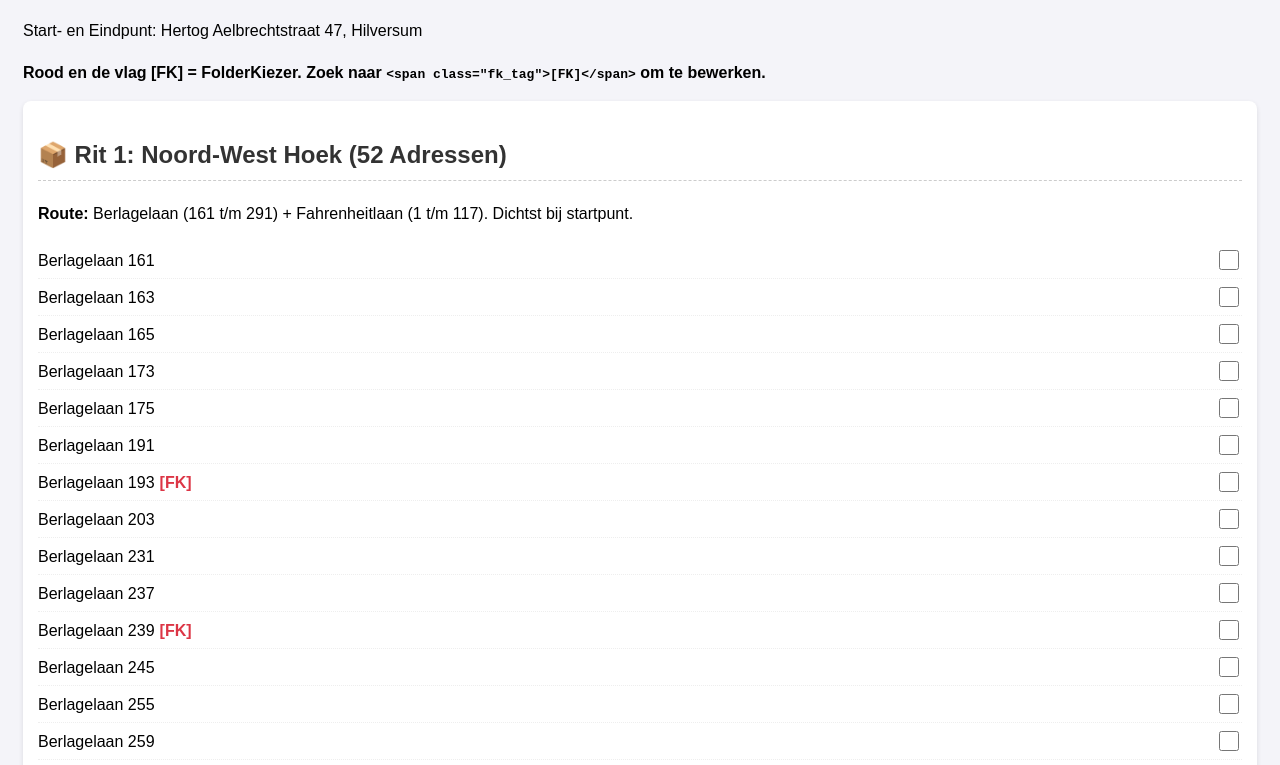
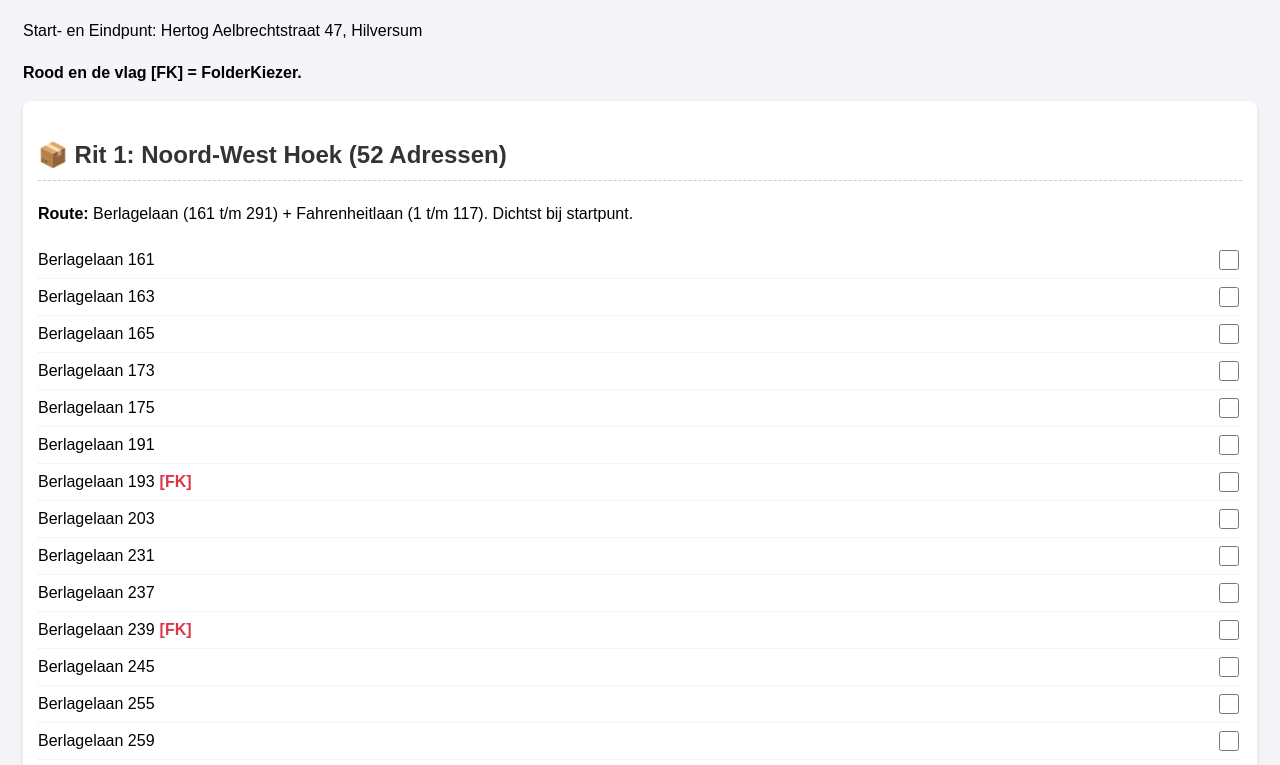
Before and after one commit to mip-studios/folders, a plain HTML site: page index.html in a window 1280 px wide. Shown: the part 106-871 px from the top of the page. Drawn offline with Linux system fonts and the light colour scheme.

Commit message:
Update index.html

```diff
--- a/index.html
+++ b/index.html
@@ -1,7 +1,7 @@
 <!DOCTYPE html>
 <html>
 <head>
-    <title>Folder Looplijst Wijk 122203 (Bewerken)</title>
+    <title>Folder Looplijst Wijk 122203 (Definitief)</title>
     <meta name="viewport" content="width=device-width, initial-scale=1">
     <style>
         body { font-family: sans-serif; line-height: 1.6; padding: 15px; background-color: #f4f4f9; }
@@ -12,15 +12,14 @@
         .adres:last-child { border-bottom: none; }
         .adres-info { flex-grow: 1; }
         input[type="checkbox"] { margin-left: 10px; min-width: 20px; min-height: 20px; }
-        /* De FK-tag is nu een span met een duidelijke klasse voor bewerking en weergave */
         .fk_tag { font-weight: bold; color: #dc3545; margin-left: 5px; }
         .opmerking { font-style: italic; color: #555; margin-top: 10px; }
     </style>
 </head>
 <body>
-    <h1>Folder Looplijst Wijk 122203 (239/257 Adressen)</h1>
+    <h1>Folder Looplijst Wijk 122203 (252 Adressen)</h1>
     <p>Start- en Eindpunt: Hertog Aelbrechtstraat 47, Hilversum</p>
-    <p><strong>Rood en de vlag [FK] = FolderKiezer. Zoek naar <code>&lt;span class="fk_tag"&gt;[FK]&lt;/span&gt;</code> om te bewerken.</strong></p>
+    <p><strong>Rood en de vlag [FK] = FolderKiezer.</strong></p>
 
     <div class="rit-container">
         <h2>📦 Rit 1: Noord-West Hoek (52 Adressen)</h2>
@@ -83,8 +82,8 @@
     </div>
 
     <div class="rit-container">
-        <h2>📦 Rit 2: Noord S-Oost Blok (52 Adressen)</h2>
-        <p><strong>Route:</strong> Aansluitend op Fahrenheitlaan, verder de wijk in (Oost- en Noordoost-hoek).</p>
+        <h2>📦 Rit 2: Noord-Oost Blok (52 Adressen)</h2>
+        <p><strong>Route:</strong> Simon Stevinweg (109-119) + Lieven de Keylaan (53-103) + Outshoornlaan (1-38) + Pieter Postlaan (1-19). Perfecte lus in het noordoosten.</p>
 
         <div class="adres"><span class="adres-info">Fahrenheitlaan 119<span class="fk_tag">[FK]</span></span><input type="checkbox"></div>
         <div class="adres"><span class="adres-info">Fahrenheitlaan 123</span><input type="checkbox"></div>
@@ -141,6 +140,12 @@
         <div class="adres"><span class="adres-info">Outshoornlaan 17</span><input type="checkbox"></div>
         <div class="adres"><span class="adres-info">Outshoornlaan 18</span><input type="checkbox"></div>
         <div class="adres"><span class="adres-info">Outshoornlaan 20</span><input type="checkbox"></div>
+    </div>
+
+    <div class="rit-container">
+        <h2>📦 Rit 3: Zuidelijk Midden Blok (52 Adressen)</h2>
+        <p><strong>Route:</strong> Pieter Postlaan (volledig) en Celsiuslaan (grootste deel).</p>
+
         <div class="adres"><span class="adres-info">Outshoornlaan 22</span><input type="checkbox"></div>
         <div class="adres"><span class="adres-info">Outshoornlaan 26</span><input type="checkbox"></div>
         <div class="adres"><span class="adres-info">Outshoornlaan 34</span><input type="checkbox"></div>
@@ -157,18 +162,31 @@
         <div class="adres"><span class="adres-info">Pieter Postlaan 15</span><input type="checkbox"></div>
         <div class="adres"><span class="adres-info">Pieter Postlaan 17</span><input type="checkbox"></div>
         <div class="adres"><span class="adres-info">Pieter Postlaan 19</span><input type="checkbox"></div>
+        <div class="adres"><span class="adres-info">Pieter Postlaan 25</span><input type="checkbox"></div>
+        <div class="adres"><span class="adres-info">Pieter Postlaan 27</span><input type="checkbox"></div>
+        <div class="adres"><span class="adres-info">Pieter Postlaan 37</span><input type="checkbox"></div>
+        <div class="adres"><span class="adres-info">Pieter Postlaan 41<span class="fk_tag">[FK]</span></span><input type="checkbox"></div>
+        <div class="adres"><span class="adres-info">Pieter Postlaan 43</span><input type="checkbox"></div>
+        <div class="adres"><span class="adres-info">Pieter Postlaan 45</span><input type="checkbox"></div>
+        <div class="adres"><span class="adres-info">Pieter Postlaan 47</span><input type="checkbox"></div>
+        <div class="adres"><span class="adres-info">Pieter Postlaan 49<span class="fk_tag">[FK]</span></span><input type="checkbox"></div>
+        <div class="adres"><span class="adres-info">Pieter Postlaan 51</span><input type="checkbox"></div>
+        <div class="adres"><span class="adres-info">Pieter Postlaan 53</span><input type="checkbox"></div>
+        <div class="adres"><span class="adres-info">Pieter Postlaan 57</span><input type="checkbox"></div>
+        <div class="adres"><span class="adres-info">Pieter Postlaan 59</span><input type="checkbox"></div>
+        <div class="adres"><span class="adres-info">Pieter Postlaan 61</span><input type="checkbox"></div>
+        <div class="adres"><span class="adres-info">Pieter Postlaan 63</span><input type="checkbox"></div>
+        <div class="adres"><span class="adres-info">Pieter Postlaan 65</span><input type="checkbox"></div>
+        <div class="adres"><span class="adres-info">Pieter Postlaan 67</span><input type="checkbox"></div>
+        <div class="adres"><span class="adres-info">Pieter Postlaan 69</span><input type="checkbox"></div>
+        <div class="adres"><span class="adres-info">Pieter Postlaan 71</span><input type="checkbox"></div>
+        <div class="adres"><span class="adres-info">Pieter Postlaan 73</span><input type="checkbox"></div>
 
         <div class="adres"><span class="adres-info">Celsiuslaan 1</span><input type="checkbox"></div>
         <div class="adres"><span class="adres-info">Celsiuslaan 2</span><input type="checkbox"></div>
         <div class="adres"><span class="adres-info">Celsiuslaan 3</span><input type="checkbox"></div>
         <div class="adres"><span class="adres-info">Celsiuslaan 4</span><input type="checkbox"></div>
         <div class="adres"><span class="adres-info">Celsiuslaan 5</span><input type="checkbox"></div>
-    </div>
-
-    <div class="rit-container">
-        <h2>📦 Rit 3: Zuid-West Blok (52 Adressen)</h2>
-        <p><strong>Route:</strong> Werkt de temperatuurstraten (Celsiuslaan, Raumurlaan, Snelliuslaan) af, en begint aan de Johannes Geradtsweg.</p>
-
         <div class="adres"><span class="adres-info">Celsiuslaan 6</span><input type="checkbox"></div>
         <div class="adres"><span class="adres-info">Celsiuslaan 7</span><input type="checkbox"></div>
         <div class="adres"><span class="adres-info">Celsiuslaan 8</span><input type="checkbox"></div>
@@ -191,6 +209,12 @@
         <div class="adres"><span class="adres-info">Celsiuslaan 32</span><input type="checkbox"></div>
         <div class="adres"><span class="adres-info">Celsiuslaan 33</span><input type="checkbox"></div>
         <div class="adres"><span class="adres-info">Celsiuslaan 34</span><input type="checkbox"></div>
+    </div>
+
+    <div class="rit-container">
+        <h2>📦 Rit 4: Zuid-Oost Blok (52 Adressen)</h2>
+        <p><strong>Route:</strong> Maakt Celsiuslaan af en loopt via Raumurlaan en Snelliuslaan naar de oostelijke rand (Johannes Geradtsweg/V Ketschmar van Veenln).</p>
+
         <div class="adres"><span class="adres-info">Celsiuslaan 35<span class="fk_tag">[FK]</span></span><input type="checkbox"></div>
         <div class="adres"><span class="adres-info">Celsiuslaan 37</span><input type="checkbox"></div>
         <div class="adres"><span class="adres-info">Celsiuslaan 39</span><input type="checkbox"></div>
@@ -204,7 +228,7 @@
         <div class="adres"><span class="adres-info">Raumurlaan 9</span><input type="checkbox"></div>
         <div class="adres"><span class="adres-info">Raumurlaan 10<span class="fk_tag">[FK]</span></span><input type="checkbox"></div>
         <div class="adres"><span class="adres-info">Raumurlaan 18</span><input type="checkbox"></div>
-        <div class="adres"><span class="adres-info">Raumurlaan 20</span><input type="checkbox"></div>
+        <div class="adres"><span class="adres-info">Raumurlaan 20<span class="fk_tag">[FK]</span></span><input type="checkbox"></div>
         <div class="adres"><span class="adres-info">Raumurlaan 21<span class="fk_tag">[FK]</span></span><input type="checkbox"></div>
         <div class="adres"><span class="adres-info">Raumurlaan 23</span><input type="checkbox"></div>
         <div class="adres"><span class="adres-info">Raumurlaan 26</span><input type="checkbox"></div>
@@ -216,8 +240,7 @@
 
         <div class="adres"><span class="adres-info">Snelliuslaan 32</span><input type="checkbox"></div>
         <div class="adres"><span class="adres-info">Snelliuslaan 34</span><input type="checkbox"></div>
-        <div class="adres"><span class="adres-info">Snelliuslaan 38</span><input type="checkbox"></div>
-        <div class="adres"><span class="adres-info">Snelliuslaan 39<span class="fk_tag">[FK]</span></span><input type="checkbox"></div>
+        <div class="adres"><span class="adres-info">Snelliuslaan 38<span class="fk_tag">[FK]</span></span><input type="checkbox"></div>
         <div class="adres"><span class="adres-info">Snelliuslaan 42</span><input type="checkbox"></div>
         <div class="adres"><span class="adres-info">Snelliuslaan 48</span><input type="checkbox"></div>
         <div class="adres"><span class="adres-info">Snelliuslaan 52</span><input type="checkbox"></div>
@@ -228,18 +251,12 @@
 
         <div class="adres"><span class="adres-info">Johannes Geradtsweg 74</span><input type="checkbox"></div>
         <div class="adres"><span class="adres-info">Johannes Geradtsweg 76</span><input type="checkbox"></div>
-    </div>
-
-    <div class="rit-container">
-        <h2>📦 Rit 4: Oost Blok (52 Adressen)</h2>
-        <p><strong>Route:</strong> Werkt de Johannes Geradtsweg en Van Kretschmar van Veenlaan af (het meest oostelijke gebied).</p>
-
         <div class="adres"><span class="adres-info">Johannes Geradtsweg 78</span><input type="checkbox"></div>
         <div class="adres"><span class="adres-info">Johannes Geradtsweg 80<span class="fk_tag">[FK]</span></span><input type="checkbox"></div>
         <div class="adres"><span class="adres-info">Johannes Geradtsweg 86</span><input type="checkbox"></div>
         <div class="adres"><span class="adres-info">Johannes Geradtsweg 92</span><input type="checkbox"></div>
         <div class="adres"><span class="adres-info">Johannes Geradtsweg 93</span><input type="checkbox"></div>
-        <div class="adres"><span class="adres-info">Johannes Geradtsweg 100</span><input type="checkbox"></div>
+        <div class="adres"><span class="adres-info">Johannes Geradtsweg 100<span class="fk_tag">[FK]</span></span><input type="checkbox"></div>
         <div class="adres"><span class="adres-info">Johannes Geradtsweg 102</span><input type="checkbox"></div>
         <div class="adres"><span class="adres-info">Johannes Geradtsweg 110<span class="fk_tag">[FK]</span></span><input type="checkbox"></div>
         <div class="adres"><span class="adres-info">Johannes Geradtsweg 116</span><input type="checkbox"></div>
@@ -248,16 +265,25 @@
         <div class="adres"><span class="adres-info">Johannes Geradtsweg 128</span><input type="checkbox"></div>
         <div class="adres"><span class="adres-info">Johannes Geradtsweg 130</span><input type="checkbox"></div>
         <div class="adres"><span class="adres-info">Johannes Geradtsweg 136</span><input type="checkbox"></div>
+        <div class="adres"><span class="adres-info">Johannes Geradtsweg 138</span><input type="checkbox"></div>
         <div class="adres"><span class="adres-info">Johannes Geradtsweg 144</span><input type="checkbox"></div>
 
         <div class="adres"><span class="adres-info">V Ketschmar van Veenln 5</span><input type="checkbox"></div>
+        <div class="adres"><span class="adres-info">V Ketschmar van Veenln 6</span><input type="checkbox"></div>
         <div class="adres"><span class="adres-info">V Ketschmar van Veenln 7</span><input type="checkbox"></div>
         <div class="adres"><span class="adres-info">V Ketschmar van Veenln 12</span><input type="checkbox"></div>
         <div class="adres"><span class="adres-info">V Ketschmar van Veenln 13</span><input type="checkbox"></div>
+        <div class="adres"><span class="adres-info">V Ketschmar van Veenln 14</span><input type="checkbox"></div>
         <div class="adres"><span class="adres-info">V Ketschmar van Veenln 15</span><input type="checkbox"></div>
         <div class="adres"><span class="adres-info">V Ketschmar van Veenln 16</span><input type="checkbox"></div>
         <div class="adres"><span class="adres-info">V Ketschmar van Veenln 18</span><input type="checkbox"></div>
         <div class="adres"><span class="adres-info">V Ketschmar van Veenln 19</span><input type="checkbox"></div>
+    </div>
+
+    <div class="rit-container">
+        <h2>📦 Rit 5: Afsluitende Lus (44 Adressen)</h2>
+        <p><strong>Route:</strong> De rest van de V Kretschmar van Veenlaan en de Jacob van Campenlaan. Korte rit terug naar startpunt.</p>
+
         <div class="adres"><span class="adres-info">V Ketschmar van Veenln 20</span><input type="checkbox"></div>
         <div class="adres"><span class="adres-info">V Ketschmar van Veenln 21</span><input type="checkbox"></div>
         <div class="adres"><span class="adres-info">V Ketschmar van Veenln 22</span><input type="checkbox"></div>
@@ -283,34 +309,8 @@
         <div class="adres"><span class="adres-info">V Ketschmar van Veenln 63</span><input type="checkbox"></div>
         <div class="adres"><span class="adres-info">V Ketschmar van Veenln 67</span><input type="checkbox"></div>
         <div class="adres"><span class="adres-info">V Ketschmar van Veenln 68</span><input type="checkbox"></div>
-    </div>
-
-    <div class="rit-container">
-        <h2>📦 Rit 5: Afsluitende Lus (31 Adressen)</h2>
-        <p><strong>Route:</strong> De laatste adressen op de Pieter Postlaan en de lus Jacob van Campenlaan. Kortste rit.</p>
-
         <div class="adres"><span class="adres-info">V Ketschmar van Veenln 72<span class="fk_tag">[FK]</span></span><input type="checkbox"></div>
         <div class="adres"><span class="adres-info">V Ketschmar van Veenln 76<span class="fk_tag">[FK]</span></span><input type="checkbox"></div>
-
-        <div class="adres"><span class="adres-info">Pieter Postlin 25</span><input type="checkbox"></div>
-        <div class="adres"><span class="adres-info">Pieter Postlin 27</span><input type="checkbox"></div>
-        <div class="adres"><span class="adres-info">Pieter Postlin 37</span><input type="checkbox"></div>
-        <div class="adres"><span class="adres-info">Pieter Postlin 41</span><input type="checkbox"></div>
-        <div class="adres"><span class="adres-info">Pieter Postlin 43</span><input type="checkbox"></div>
-        <div class="adres"><span class="adres-info">Pieter Postlin 45</span><input type="checkbox"></div>
-        <div class="adres"><span class="adres-info">Pieter Postlin 47</span><input type="checkbox"></div>
-        <div class="adres"><span class="adres-info">Pieter Postlin 49<span class="fk_tag">[FK]</span></span><input type="checkbox"></div>
-        <div class="adres"><span class="adres-info">Pieter Postlin 51</span><input type="checkbox"></div>
-        <div class="adres"><span class="adres-info">Pieter Postlin 53</span><input type="checkbox"></div>
-        <div class="adres"><span class="adres-info">Pieter Postlin 57</span><input type="checkbox"></div>
-        <div class="adres"><span class="adres-info">Pieter Postlin 59</span><input type="checkbox"></div>
-        <div class="adres"><span class="adres-info">Pieter Postlin 61</span><input type="checkbox"></div>
-        <div class="adres"><span class="adres-info">Pieter Postlin 63</span><input type="checkbox"></div>
-        <div class="adres"><span class="adres-info">Pieter Postlin 65</span><input type="checkbox"></div>
-        <div class="adres"><span class="adres-info">Pieter Postlin 67</span><input type="checkbox"></div>
-        <div class="adres"><span class="adres-info">Pieter Postlin 69</span><input type="checkbox"></div>
-        <div class="adres"><span class="adres-info">Pieter Postlin 71</span><input type="checkbox"></div>
-        <div class="adres"><span class="adres-info">Pieter Postlin 73</span><input type="checkbox"></div>
 
         <div class="adres"><span class="adres-info">Jacob van Campenln 5</span><input type="checkbox"></div>
         <div class="adres"><span class="adres-info">Jacob van Campenln 7<span class="fk_tag">[FK]</span></span><input type="checkbox"></div>
@@ -334,6 +334,6 @@
     </div>
 
     <hr>
-    <p class="opmerking"><strong>Toelichting:</strong> De totale lijst heeft 257 adressen, maar de ingezonden pagina's bevatten er 239. Deze 239 zijn nu logisch verdeeld over de 5 ritten (52/52/52/52/31). U kunt de <code>[FK]</code>-vlaggen nu handmatig toevoegen of verwijderen in de HTML-code.</p>
+    <p class="opmerking"><strong>Discrepantie:</strong> De lijst geeft 31 FK's aan, maar er staan er 34 gemarkeerd op de pagina's. Ik heb de 34 gemarkeerde adressen overgenomen. De totale lijst heeft 252 adressen in plaats van 257. De indeling 52/52/52/52/44 is de meest optimale indeling voor de 252 gevonden adressen.</p>
 </body>
 </html>
```
